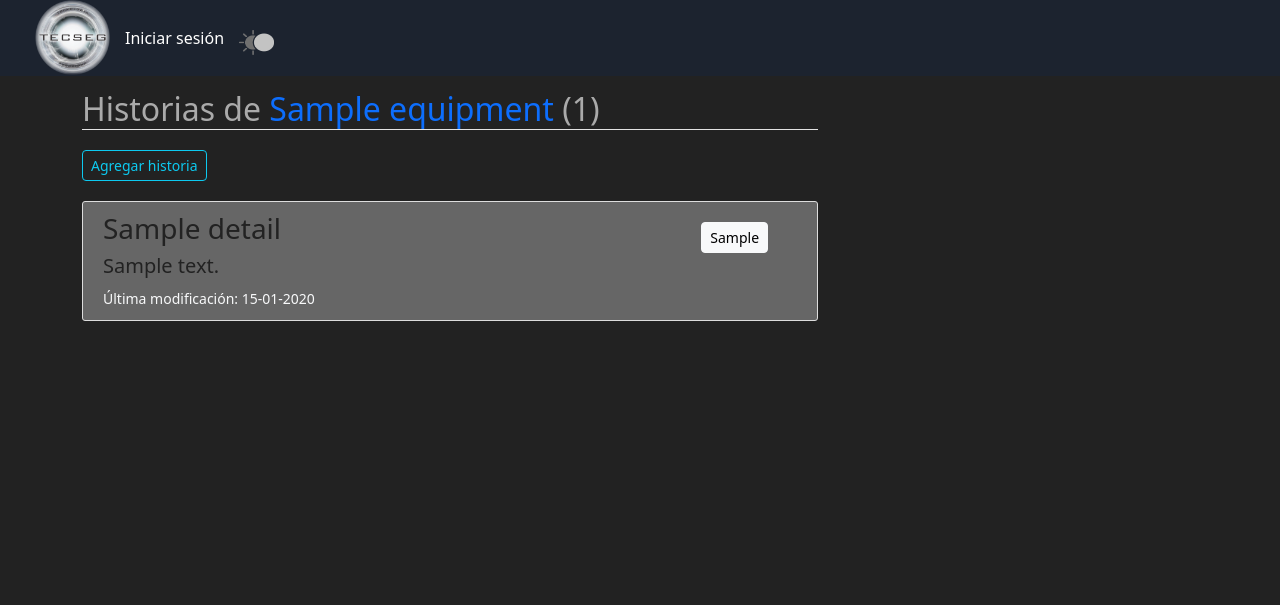
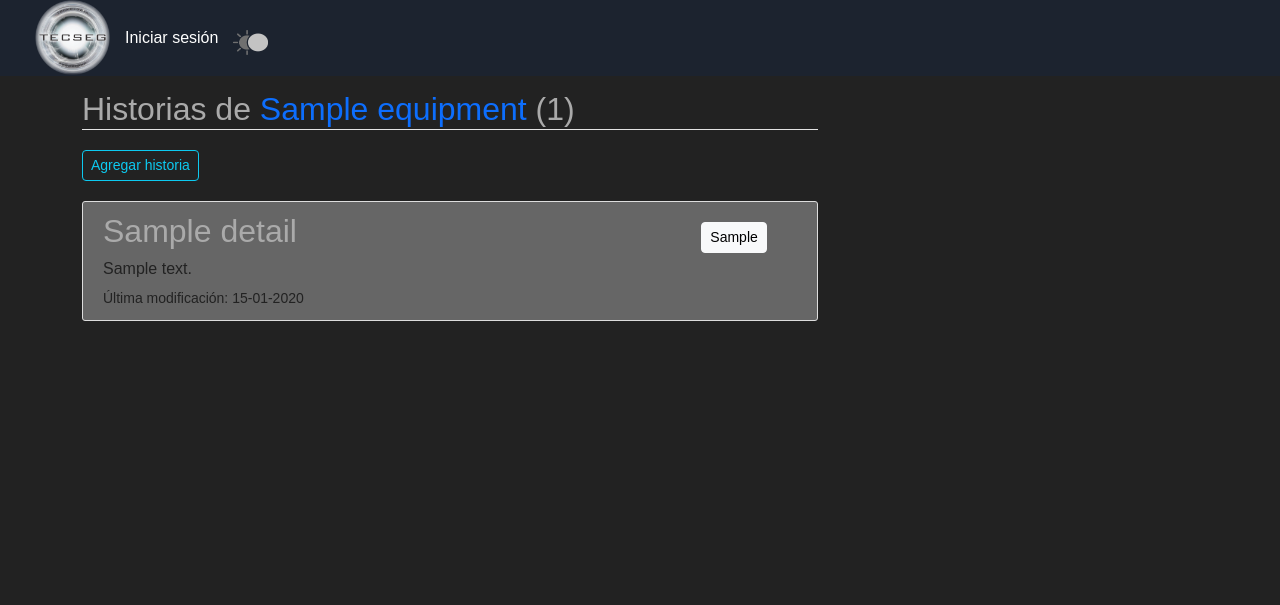
Before and after one commit to aeffekt/TECSEG, a Flask app: a page that uses tseg/templates/historias_equipo.html in a window 1280 px wide. Shown: the top 605 px of the page. Run offline with Flask 3, Linux system fonts and the light colour scheme; tables that the repository leaves empty hold one stand-in row (values such as "Sample post"); some libraries are stand-ins or nearby versions.

Commit message:
Cambio de font, y mensajes normalizados

```diff
--- a/tseg/static/style.css
+++ b/tseg/static/style.css
@@ -12,6 +12,8 @@
   --extra-color: #bbb;
 }
 
+
+
 .form-switch{
   margin-left: 30px;
 }
@@ -23,6 +25,7 @@ a {
 body {
   background: var(--extra-color);
   color: var(--primary-color);
+  font-family: Montserrat, sans-serif;
 }
 
 main{
--- a/tseg/templates/all_clients.html
+++ b/tseg/templates/all_clients.html
@@ -22,7 +22,7 @@
                 <div class="row">
                     <div class="col-md-11">
                         <a class="article-title" href="{{ url_for('clients.client', client_id =client.id) }}">
-                    	<h3>{{ client.client_name }}</h3>
+                    	<h2>{{ client.client_name }}</h2>
                     	<h6 class="article-title" href="">Razón social: {{ client.business_name }}</h6>
                         <p class="article-title" href="">Contacto: {{ client.contact }}</p>
                         </a>
--- a/tseg/templates/all_equipments.html
+++ b/tseg/templates/all_equipments.html
@@ -20,6 +20,8 @@
                 {% endif %}
             </div>
             <div class="col-md-3">
+
+            <!--
                 <select class="form-select"  id="sort-by" name="sort-by">
                     <option value="title" {% if sort_by == "title" %} selected {% endif %}>Título</option>
                     <option value="anio" {% if sort_by == "anio" %} selected {% endif %}>Año del modelo</option>
@@ -28,10 +30,12 @@
                     <option value="owner" {% if sort_by == owner %} selected {% endif %}>Dueño del equipo</option>
                     <option value="author_eq" {% if sort_by == author_eq %} selected {% endif %}>Autor del equipo</option>
                 </select>
-            </div>
+                </div>
             <div class="col-md-2">
                 <button type="submit" class="btn btn-light">Ordenar</button>
             </div>
+            -->
+
         </div>
     </form>
     {% for equipment in all_equipments.items %}
--- a/tseg/templates/all_ordenes_reparacion.html
+++ b/tseg/templates/all_ordenes_reparacion.html
@@ -20,7 +20,7 @@
                 <div class="col-md-10">
                   	<div class="media-body">
                     	<a class="article-title" href="{{ url_for('ordenes_reparacion.orden_reparacion', orden_reparacion_id=orden_reparacion.id) }}">
-                           <h3>{{ orden_reparacion.codigo }}</h3>
+                           <h2>{{ orden_reparacion.codigo }}</h2>
                     	   <h5>{{ orden_reparacion.content }}</h5>
                         </a>
                     </div>
--- a/tseg/templates/all_users.html
+++ b/tseg/templates/all_users.html
@@ -25,9 +25,9 @@
                             <img class="rounded-circle account-img" src="{{image_path+user.image_file }}">
                         </div>
                         <div class="col-md-9">
-                            <h4 class="account-heading" >{{ user.username }}</h4>
+                            <h2 class="account-heading" >{{ user.username }}</h2>
                             <h5>{{ user.role }}</h5>
-                            <h6 class="text">{{ user.email }}</h6>
+                            <h5 class="text">{{ user.email }}</h5>
                         </div>
                     </div>
                 </div>
--- a/tseg/templates/equipment.html
+++ b/tseg/templates/equipment.html
@@ -91,13 +91,13 @@
             <div class="row">
                 <div class="col-md-10">
                     <a class="article-title" href="{{ url_for('eq_details.eq_detail', eq_detail_id=historia.id) }}">
-                        <h4>{{ historia.title }}</h4>
-                        <h6 class="article-content">{{ historia.content }}</h6>
+                        <h2>{{ historia.title }}</h2>
+                        <h5 class="article-content">{{ historia.content }}</h5>
                         <small class="article-content">Última modificación: <b>{{ historia.date_modified.strftime('%d-%m-%Y') }}</b></small>
                         <small>Fecha de creación: <b>{{ historia.date_created.strftime('%d-%m-%Y') }}</b> por el usuario <a class="article-title" href="{{ url_for('users.user_eq_details', username=historia.author_historia.username) }}"><b>{{ historia.author_historia.username }}</b></a></small>
                     </a>
                 </div>
-                <div class="col-md-2 text-end">
+                <div class="col-md-2 text-end" title="tipo de historia">
                   <div class="d-grid">
                     {% if historia.tipologia.tipo == 'Mensaje' %}
                         <a class="btn btn-dark btn-block btn-sm" href="{{ url_for('equipments.historias_equipo',  equipment_id=equipment.id, tipologia_id=historia.tipologia.id) }}">{{ historia.tipologia.tipo }}</a>
--- a/tseg/templates/historias_equipo.html
+++ b/tseg/templates/historias_equipo.html
@@ -22,9 +22,9 @@
                 <div class="row">
                     <div class="col-md-10">
                         <a class="article-title" href="{{ url_for('eq_details.eq_detail', eq_detail_id=historia.id) }}">
-                        <h3>{{ historia.title }}</h3>
-                        <h5 class="article-title" href="">{{ historia.content }}</h5>
-                        <small class="text-light">Última modificación: {{ historia.date_modified.strftime('%d-%m-%Y') }}</small>
+                        <h2>{{ historia.title }}</h2>
+                        <h6 class="article-title" href="">{{ historia.content }}</h6>
+                        <small>Última modificación: {{ historia.date_modified.strftime('%d-%m-%Y') }}</small>
                         </a>
                     </div>
                     <div class="col-md-2">
--- a/tseg/templates/login.html
+++ b/tseg/templates/login.html
@@ -56,7 +56,10 @@
 			</form>
 		</div>
 	</div>
-	<div class="col-md-4">
+	<div class="col-md-1">
+		<br>
+	</div>
+	<div class="col-md-3">
 		<img src="./static/images/LOGO.png" width="350" height="350"></a>
 	</div>
 </div>
--- a/tseg/templates/user_eq_details.html
+++ b/tseg/templates/user_eq_details.html
@@ -23,8 +23,9 @@
               		<a class="mr-2" href="{{ url_for('users.user_eq_details', username=historia.author_historia.username) }}">{{ historia.author_historia.username }}</a>
               		<small class="text-muted">{{ historia.date_modified.strftime('%Y-%m-%d') }}</small>
             	</div>
-            	<h5><a class="article-title" href="{{ url_for('eq_details.eq_detail', eq_detail_id=historia.id) }}">{{ historia.title }}</a></h5>
-            	<p class="article-content">{{ historia.content }}</p>
+                <a class="article-title" href="{{ url_for('eq_details.eq_detail', eq_detail_id=historia.id) }}"><h2>{{ historia.title }}</h2>
+            	<h5 class="article-content">{{ historia.content }}</h5>
+                </a>
           </div>
         </article>
     {% endfor %}
```
Also changed, not shown: tseg/static/images/LOGO_BANNER.png (deleted), tseg/static/images/delete.png (deleted).
